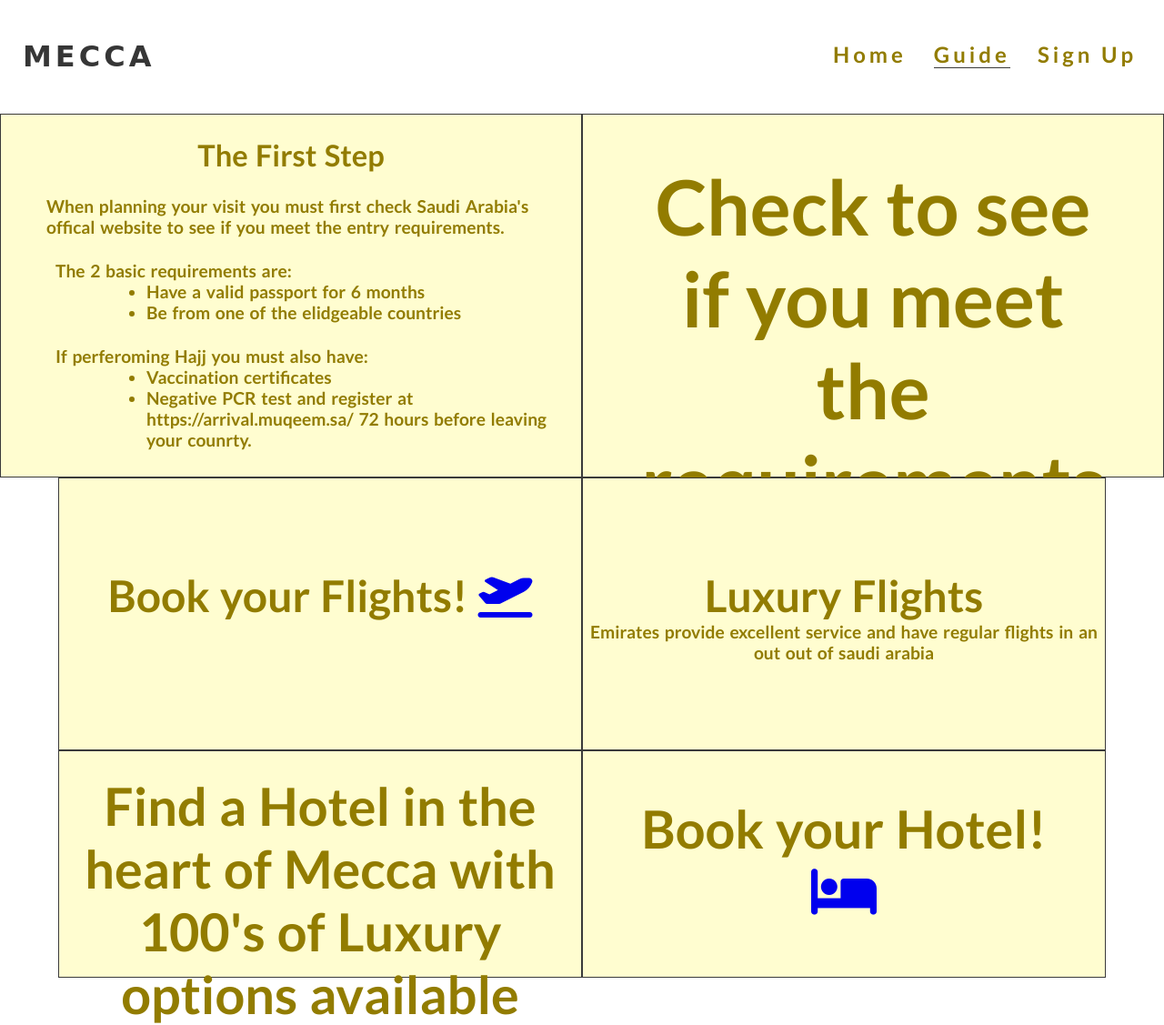
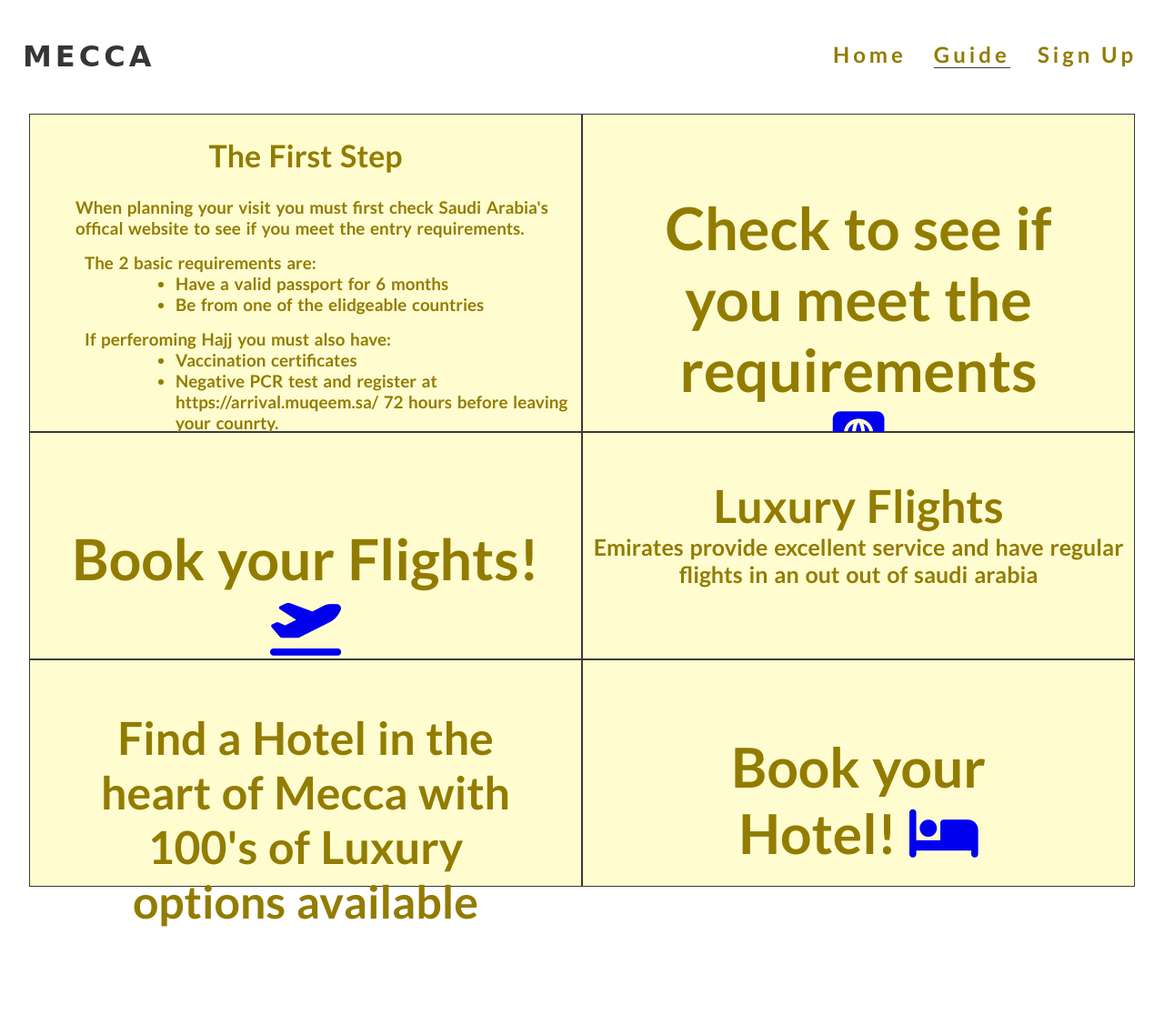
Before and after one commit to S-shah93/Project-1---HTML-CSS, a plain HTML site: page guide.html in a window 1280 px wide. Shown: the whole page at 91% size. After the commit the page ends 1021 px from the top, so only its background shows below. Drawn offline with Linux system fonts and the light colour scheme; a web font is replaced by a local one.

Commit message:
Fix styling for guide sections

```diff
--- a/assets/css/style.css
+++ b/assets/css/style.css
@@ -241,8 +241,9 @@ h1 {
 
 #guide-apply {
     clear: both;
-    height: 400px;
-    width: 100%;
+    height: 350px;
+    width: 95%;
+    margin-left: 2.5%;
     background-color:  #FFFDD0;
     word-spacing: 2px;
     font-size: 120%;
@@ -250,14 +251,15 @@ h1 {
 /* guide apply left */
 
 #guide-apply-heading-left {
-    font-size: 170%;
+    font-size: 180%;
     text-align: center;
     margin: 25px;
 }
 
 #guide-apply-info {
-    height: 400px;
+    height: 350px;
     width: 50%;
+    font-size: 98%;
     float: left;
     border: 1.5px solid #3a3a3a;
     box-sizing: border-box;
@@ -271,7 +273,7 @@ h1 {
 #guide-apply-info p {
     text-align: left;
     margin-left: 50px;
-    margin-top: 25px;
+    margin-top: 15px;
 
 }
 
@@ -282,13 +284,13 @@ h1 {
 /* guide apply right */
 
 #guide-apply-heading-right {
-    font-size: 175%;
+    font-size: 135%;
     text-align: center;
-    margin: 50px;
+    margin: 85px;
 }
 
 #guide-apply-picture {
-    height: 400px;
+    height: 350px;
     width: 50%;
     float: right;
     border: 1.5px solid #3a3a3a;
@@ -302,12 +304,12 @@ h1 {
 
 #guide-travel {
 
-    height: 300px;
-    width: 90%;
-    margin-left: 5%;
+    height: 250px;
+    width: 95%;
+    margin-left: 2.5%;
     background-color:  #FFFDD0;
     word-spacing: 2px;
-    font-size: 120%;
+    font-size: 25px;
 }
 
 /* guide travel left */
@@ -318,7 +320,7 @@ h1 {
     margin-top: 100px;
 }
 #guide-travel-picture {
-    height: 300px;
+    height: 250px;
     width: 50%;
     float: left;
     border: 1.5px solid #3a3a3a;
@@ -328,37 +330,42 @@ h1 {
 
 /* guide travel right */
 
+#guide-travel-heading-right {
+    font-size: 200%;
+    text-align: center;
+    margin-top: 50px;
+}
+
 #guide-travel-info {
-    height: 300px;
+    height: 250px;
     width: 50%;
     float: right;
+    font-size: 100%;
     text-align: center;
     border: 1.5px solid #3a3a3a;
     box-sizing: border-box;
     background-color:  #FFFDD0;
 }
 
-#guide-travel-heading-right {
-    font-size: 250%;
-    text-align: center;
-    margin-top: 100px;
-}
 
+
+/* guide sleep */
 
 #guide-sleep {
     clear: both;
-    height: 200px;
-    width: 100%;
+    height: 250px;
+    width: 95%;
+    margin-left: 2.5%;
     background-color:  #FFFDD0;
     word-spacing: 2px;
-    font-size: 120%;
+    font-size: 25px;
 }
-/* guide apply left */
+/* guide sleep left */
 
 #guide-sleep-heading-left {
-    font-size: 250%;
+    font-size: 200%;
     text-align: center;
-    margin: 25px;
+    margin: 55px;
 }
 
 #guide-sleep-info {
@@ -387,12 +394,12 @@ h1 {
 
 */
 
-/* guide apply right */
+/* guide sleep right */
 
 #guide-sleep-heading-right {
-    font-size: 100%;
+    font-size: 110%;
     text-align: center;
-    margin: 50px;
+    margin: 80px;
 }
 
 #guide-sleep-picture {
@@ -403,5 +410,5 @@ h1 {
     box-sizing: border-box;
     background-color:  #FFFDD0;
     text-align: center;
-    font-size: 250%;
+    font-size: 220%;
 }
```
Also changed, not shown: guide.html (+1 -1 lines).
